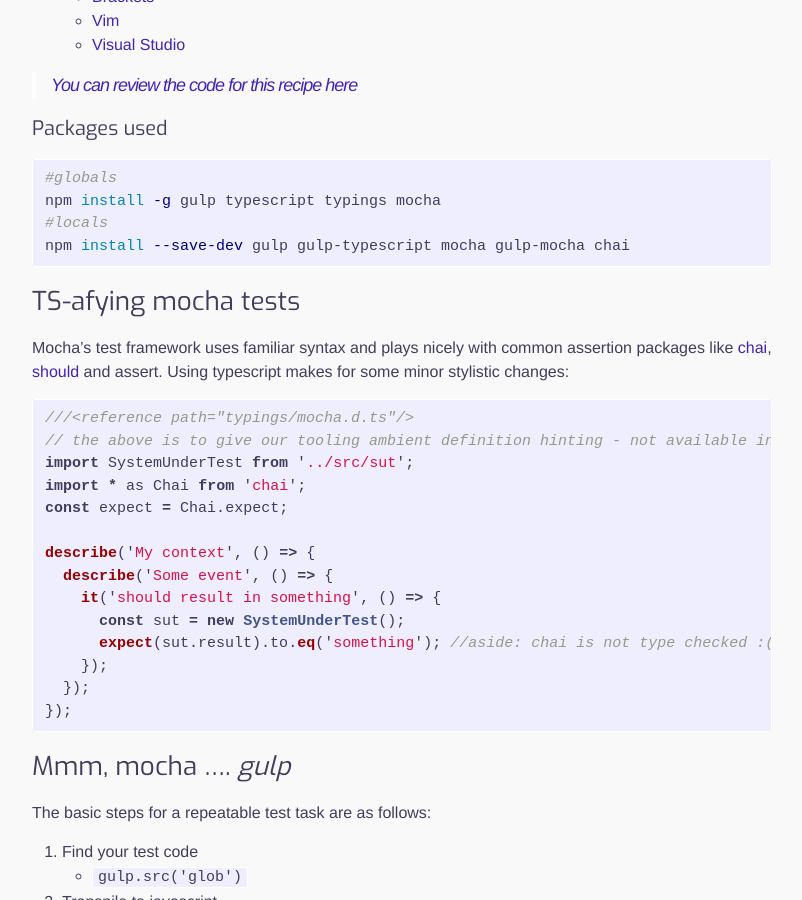
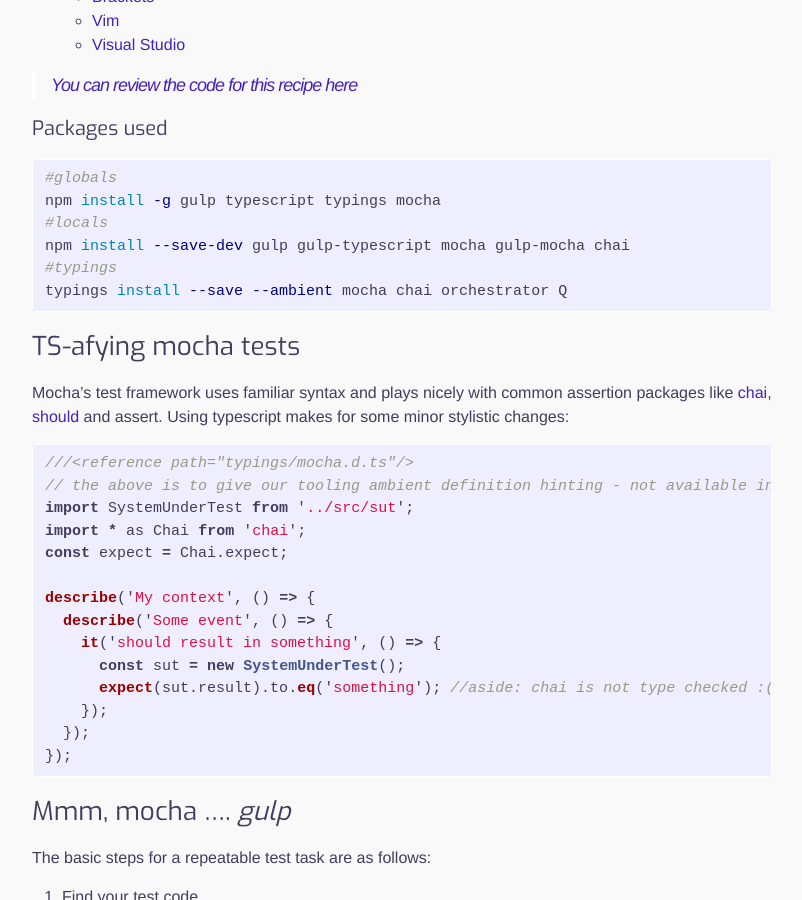
Before and after one commit to jburger/jburger.github.io, a Jekyll site: the page built from _posts/2016-02-27-typescript-testing-workflow-part1-mocha.md, in a window 1280 px wide and 900 px high, scrolled down 1550 px. Shown: the whole window, without its empty margins (238-1040 px from the left). Built offline with Jekyll 4.4.1, drawn with Linux system fonts in a browser that asks for light colours; Markdown is read by kramdown in place of the engine named in the settings; comment, search, counter and statistics services are not loaded.

Commit message:
added typings call to example

````diff
--- a/_posts/2016-02-27-typescript-testing-workflow-part1-mocha.md
+++ b/_posts/2016-02-27-typescript-testing-workflow-part1-mocha.md
@@ -47,6 +47,8 @@ This recipe comprises four main ingredients:
 npm install -g gulp typescript typings mocha
 #locals
 npm install --save-dev gulp gulp-typescript mocha gulp-mocha chai
+#typings
+typings install --save --ambient mocha chai orchestrator Q
 ```
 ### TS-afying mocha tests
 Mocha's test framework uses familiar syntax and plays nicely with common assertion packages like [chai](http://chaijs.com/), [should](https://shouldjs.github.io/) and assert. Using typescript makes for some minor stylistic changes:
````
